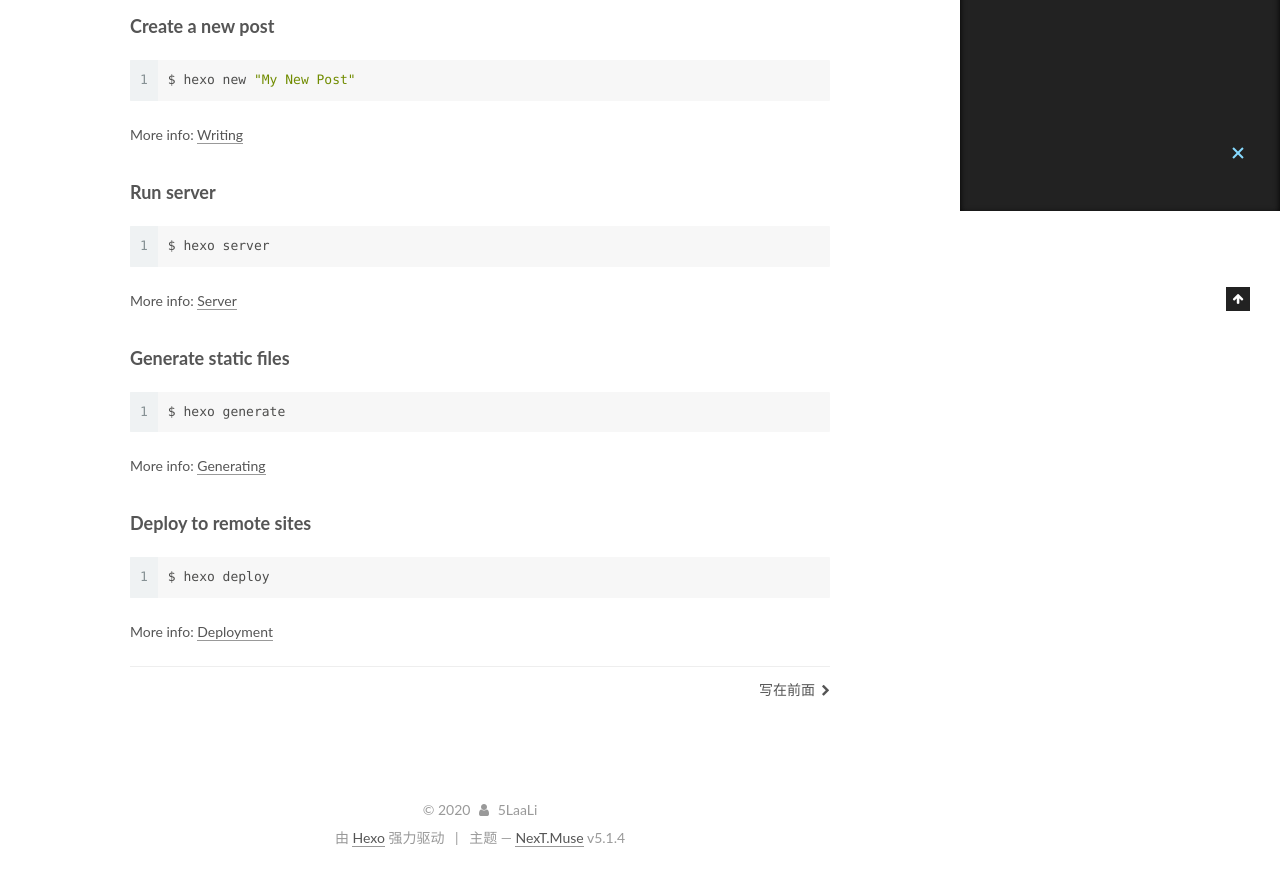
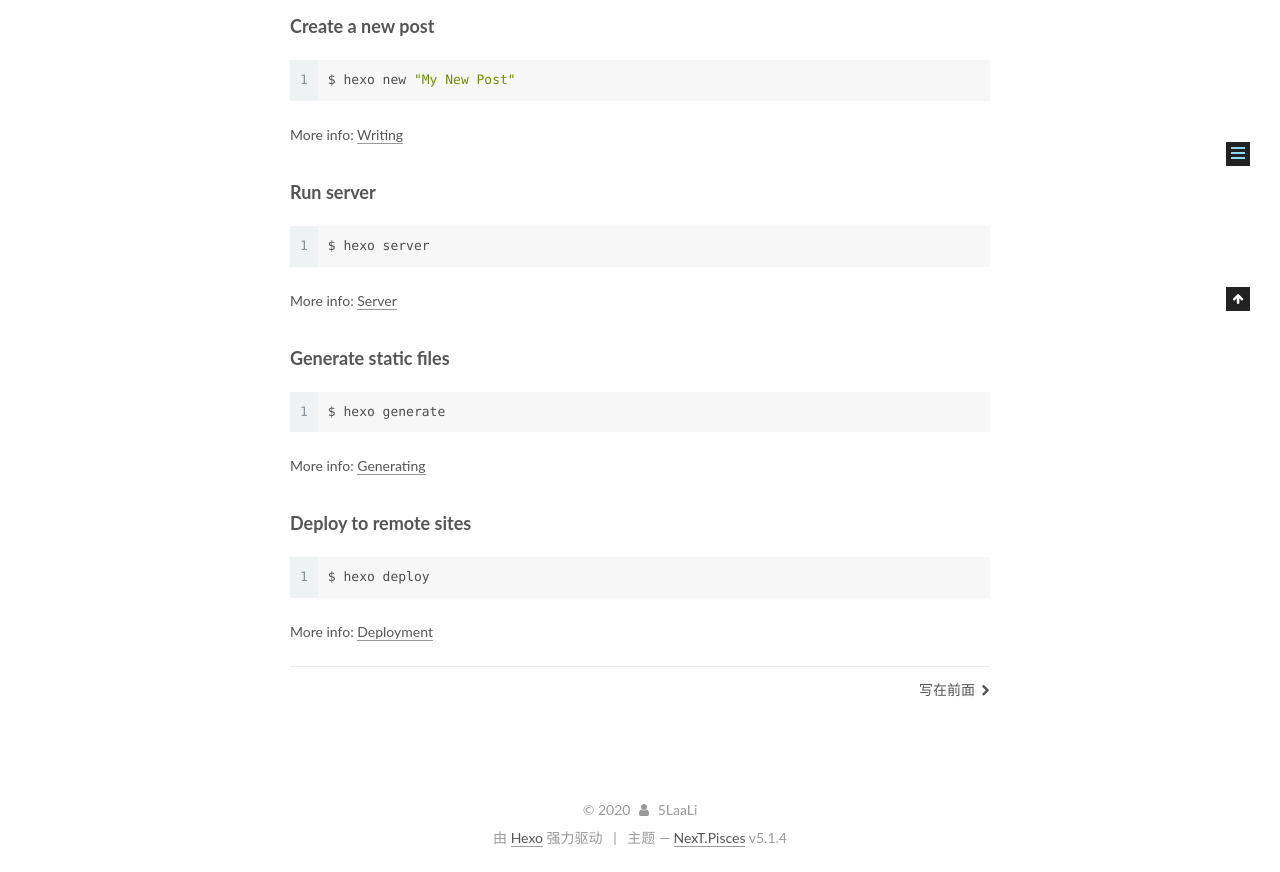
Before and after one commit to 5LaaLi/5LaaLi.github.io, a plain HTML site: page 2020/03/23/hello-world/index.html in a window 1280 px wide. Shown: the part 589-1461 px from the top of the page. Drawn offline with Linux system fonts and the light colour scheme.

Commit message:
Site updated: 2020-03-24 11:30:25

```diff
--- a/2020/03/23/hello-world/index.html
+++ b/2020/03/23/hello-world/index.html
@@ -5,7 +5,7 @@
 
 
 
-<html class="theme-next muse use-motion" lang="zh-Hans">
+<html class="theme-next pisces use-motion" lang="zh-Hans">
 <head>
   <!-- hexo-inject:begin --><!-- hexo-inject:end --><meta charset="UTF-8"/>
 <meta http-equiv="X-UA-Compatible" content="IE=edge" />
@@ -100,7 +100,7 @@
   var NexT = window.NexT || {};
   var CONFIG = {
     root: '/',
-    scheme: 'Muse',
+    scheme: 'Pisces',
     version: '5.1.4',
     sidebar: {"position":"left","display":"post","offset":12,"b2t":false,"scrollpercent":false,"onmobile":false},
     fancybox: true,
@@ -516,7 +516,7 @@
 
 
 
-  <div class="theme-info">主题 &mdash; <a class="theme-link" target="_blank" href="https://github.com/iissnan/hexo-theme-next">NexT.Muse</a> v5.1.4</div>
+  <div class="theme-info">主题 &mdash; <a class="theme-link" target="_blank" href="https://github.com/iissnan/hexo-theme-next">NexT.Pisces</a> v5.1.4</div>
 
 
 
@@ -617,6 +617,13 @@
 
 
 
+  <script type="text/javascript" src="/js/src/affix.js?v=5.1.4"></script>
+
+  <script type="text/javascript" src="/js/src/schemes/pisces.js?v=5.1.4"></script>
+
+
+
+
   <script type="text/javascript" src="/js/src/scrollspy.js?v=5.1.4"></script>
 <script type="text/javascript" src="/js/src/post-details.js?v=5.1.4"></script>
 
```
Also changed, not shown: 2020/03/23/写在前面/index.html (+10 -3 lines), 2020/03/24/chemistry01/index.html (+10 -3 lines), 2020/03/24/chemistry06/index.html (+10 -3 lines), 2020/03/24/测试/index.html (+10 -3 lines), archives/2020/03/index.html (+10 -3 lines), archives/2020/index.html (+10 -3 lines), archives/index.html (+10 -3 lines), index.html (+10 -3 lines), tags/index.html (+10 -3 lines), tags/测试/index.html (+10 -3 lines).
